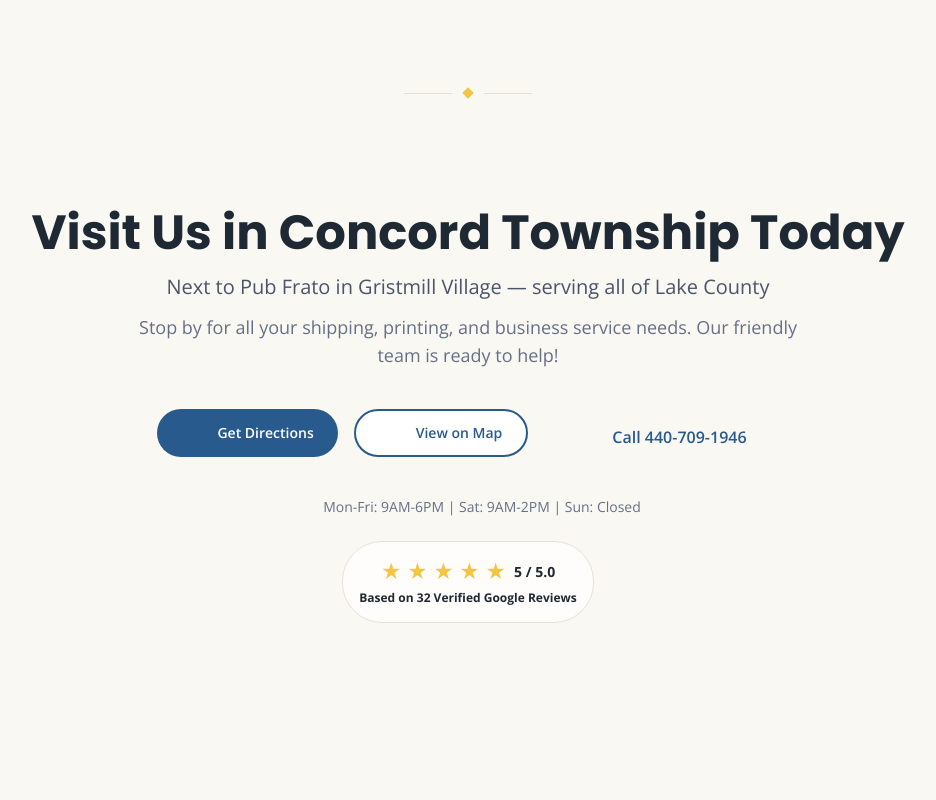
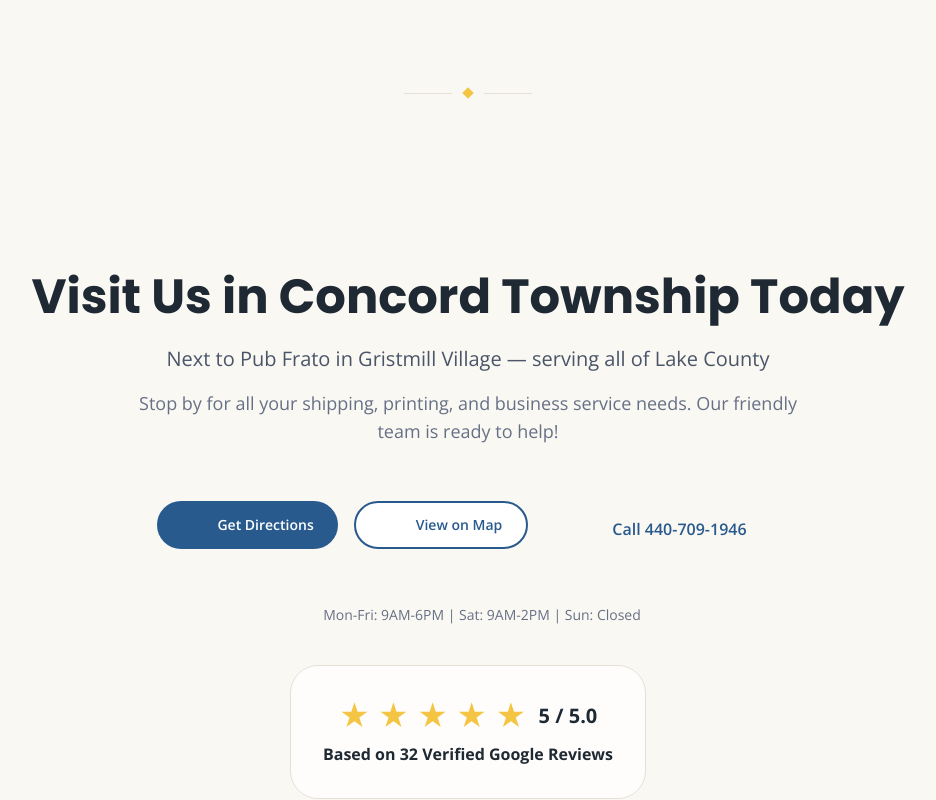
Before and after one commit to blackghostosint/mailbox-plus-website, a React (Vite) app: page / in a window 1280 px wide. Shown: the part 1260-2060 px from the top of the page, without its empty margins (172-1108 px from the left). Built offline with nearby package versions, Linux system fonts and the light colour scheme; no server answers; some icons are missing.

Commit message:
Increase spacing on homepage Visit Us section and increase star badge size

```diff
--- a/src/pages/Home.tsx
+++ b/src/pages/Home.tsx
@@ -159,20 +159,20 @@ export const Home: React.FC = () => {
       </div>
 
       {/* ====================== VISIT US SECTION ======================= */}
-      <section id="visit-us" className="py-20 bg-[var(--color-bg-primary)]">
+      <section id="visit-us" className="py-24 md:py-32 lg:py-36 bg-[var(--color-bg-primary)]">
         <div className="max-w-7xl mx-auto px-4 sm:px-6 lg:px-8 text-center">
-          <h2 className="text-3xl md:text-5xl font-bold text-[var(--color-text-primary)] mb-4 font-heading">
+          <h2 className="text-3xl md:text-5xl font-bold text-[var(--color-text-primary)] mb-6 font-heading">
             Visit Us in Concord Township Today
           </h2>
-          <p className="text-xl text-[var(--color-text-secondary)] mb-3 max-w-3xl mx-auto">
+          <p className="text-xl text-[var(--color-text-secondary)] mb-4 max-w-3xl mx-auto">
             Next to Pub Frato in Gristmill Village — serving all of Lake County
           </p>
-          <p className="text-lg text-[var(--color-text-muted)] mb-10 max-w-2xl mx-auto">
+          <p className="text-lg text-[var(--color-text-muted)] mb-14 max-w-2xl mx-auto">
             Stop by for all your shipping, printing, and business service needs. Our friendly team
             is ready to help!
           </p>
 
-          <div className="flex flex-col sm:flex-row gap-4 justify-center mb-8">
+          <div className="flex flex-col sm:flex-row gap-4 justify-center mb-12">
             <a
               href={getGoogleMapsLink('directions', siteConfig.name)}
               target="_blank"
@@ -212,25 +212,27 @@ export const Home: React.FC = () => {
             </a>
           </div>
 
-          <div className="flex items-center justify-center gap-2 text-[var(--color-text-muted)] mb-6">
+          <div className="flex items-center justify-center gap-2 text-[var(--color-text-muted)] mb-10">
             <Clock className="w-5 h-5" />
             <span className="text-sm">Mon-Fri: 9AM-6PM | Sat: 9AM-2PM | Sun: Closed</span>
           </div>
 
-          <div className="mb-10 flex flex-col items-center justify-center">
+          <div className="mb-14 flex flex-col items-center justify-center">
             <a
               href="https://g.page/r/CYyNUX4atT3PEBM/review"
               target="_blank"
               rel="noopener noreferrer"
-              className="group inline-flex flex-col items-center p-4 bg-white/70 backdrop-blur border border-[var(--color-border)] rounded-2xl shadow-sm hover:shadow-md hover:scale-102 transition-all duration-300"
+              className="group inline-flex flex-col items-center p-6 md:p-8 bg-white/70 backdrop-blur border border-[var(--color-border)] rounded-[28px] shadow-sm hover:shadow-md hover:scale-102 transition-all duration-300"
             >
-              <div className="flex items-center gap-2">
-                <span className="text-[var(--color-accent)] text-xl font-bold flex">★ ★ ★ ★ ★</span>
-                <span className="text-sm font-bold text-[var(--color-text-primary)]">
+              <div className="flex items-center gap-3">
+                <span className="text-[var(--color-accent)] text-2xl md:text-3xl font-bold flex">
+                  ★ ★ ★ ★ ★
+                </span>
+                <span className="text-lg md:text-xl font-bold text-[var(--color-text-primary)]">
                   {siteConfig.aggregateRating?.ratingValue || 5.0} / 5.0
                 </span>
               </div>
-              <p className="text-xs font-bold text-[var(--color-text-primary)] mt-1 group-hover:text-[var(--color-primary)] transition-colors">
+              <p className="text-sm md:text-base font-bold text-[var(--color-text-primary)] mt-2 group-hover:text-[var(--color-primary)] transition-colors">
                 Based on {siteConfig.aggregateRating?.reviewCount || 32} Verified Google Reviews
               </p>
             </a>
```
